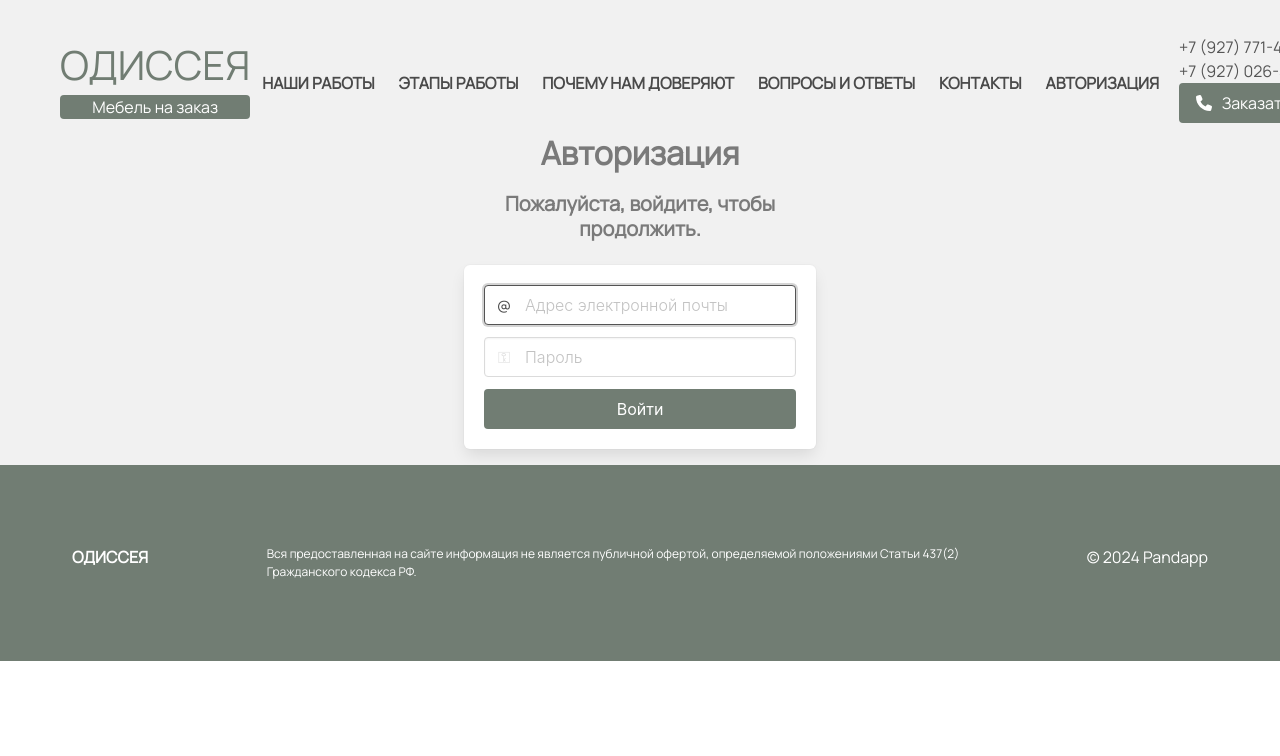
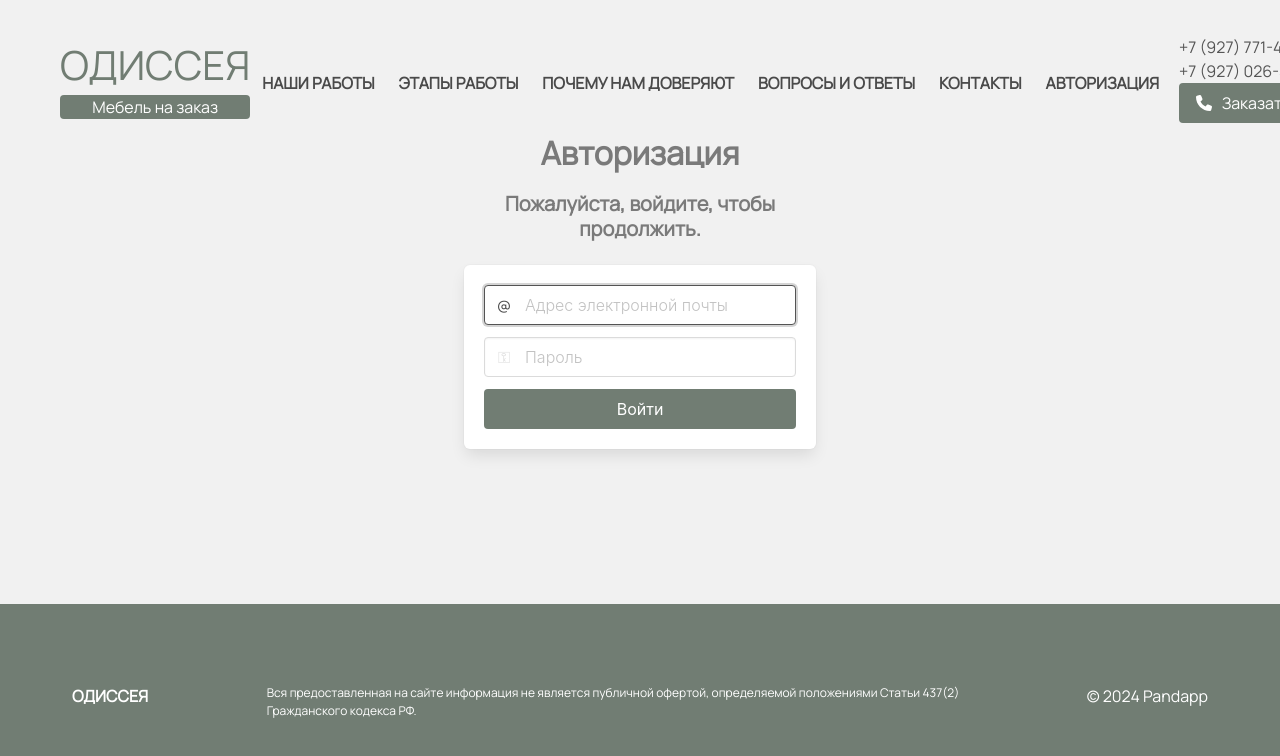
Before and after one commit to devpandapp/odyssey-mebel, a Vue app: page /login in a window 1280 px wide. Shown: the top 756 px of the page. Built offline with nearby package versions, Linux system fonts and the light colour scheme; no server answers.

Commit message:
Fix footer

```diff
--- a/src/App.vue
+++ b/src/App.vue
@@ -1,5 +1,5 @@
 <template>
-  <div>
+  <div class="app">
     <n-s-navbar :title="brandName" :items="menuItems" />
     <router-view />
     <n-s-footerbar />
--- a/src/assets/styles/main.scss
+++ b/src/assets/styles/main.scss
@@ -9,6 +9,9 @@ body {
   font-family: Manrope !important;
   background-color: #f1f1f1;
   color: #717d73;
+  display: flex;
+  min-height: 100vh;
+  flex-direction: column;
 }
 
 // Headings
@@ -56,6 +59,13 @@ h6 {
 
 a {
   transition: color 0.2s ease;
+}
+
+.app {
+  flex: 1;
+  display: flex;
+  flex-direction: column;
+  min-height:100vh;
 }
 
 .clickable {
@@ -329,6 +339,7 @@ a {
 .footer {
   padding: 2 * $spacing 1.5 * $spacing 2 * $spacing;
   background-color: $primary !important;
+  margin-top: auto;
 
   a {
     background-color: $primary;
--- a/src/components/Footerbar.vue
+++ b/src/components/Footerbar.vue
@@ -16,7 +16,7 @@
             </p>
           </div>
           <div class="column is-2-tablet has-text-right">
-            <p>© 2024 Pandapp</p>
+            <p>© 2024 <a href="http://o915438k.beget.tech/" class="has-text-white">Pandapp</a></p>
           </div>
         </div>
       </div>
```
